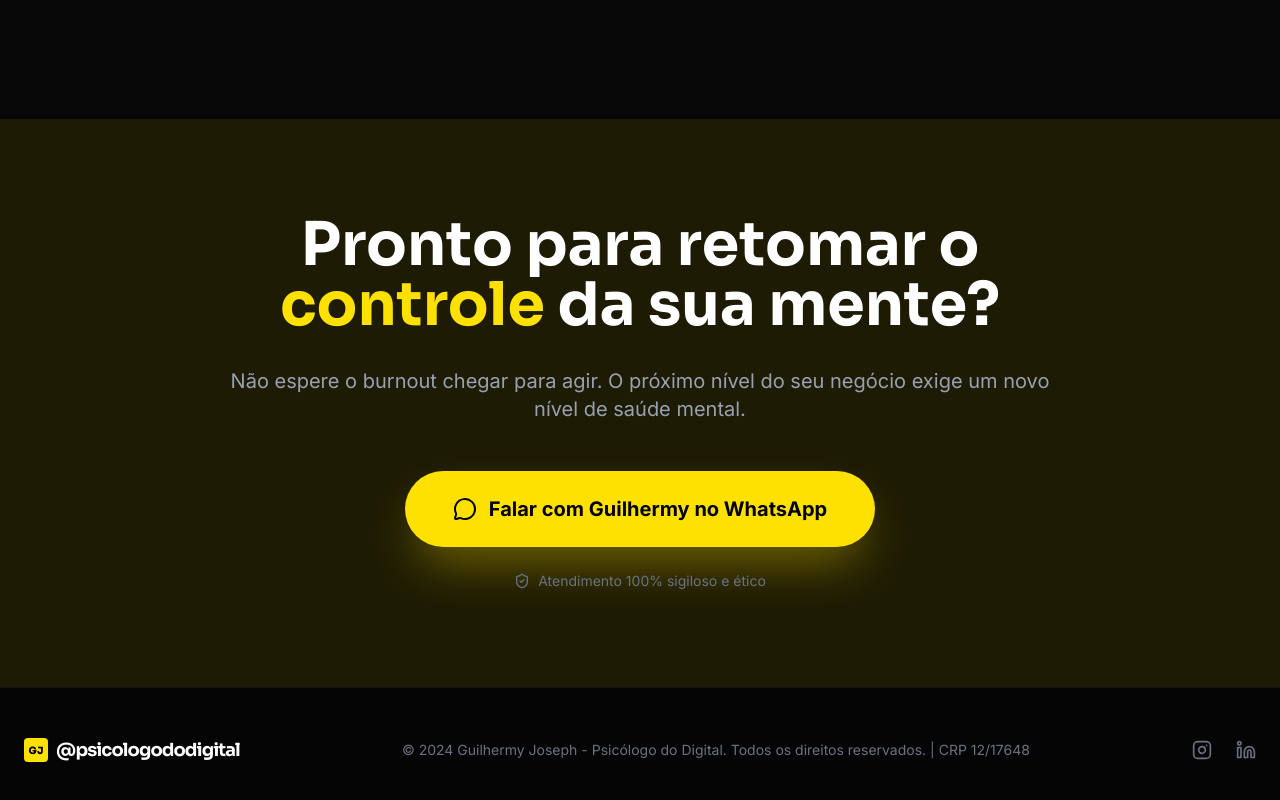
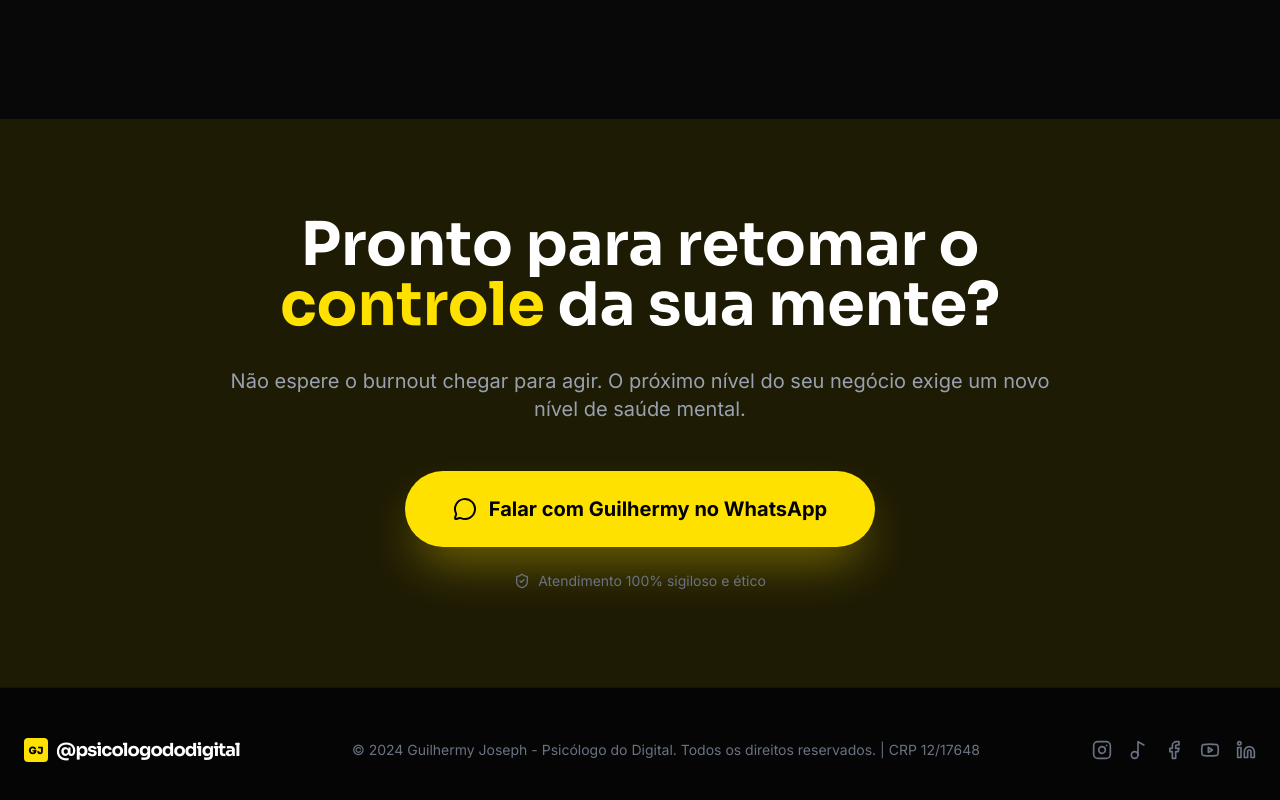
Before and after one commit to iBuildy/prototipo---guilhermy, a React (Vite) app: page / in a window 1280 px wide. Shown: the part 4415-5215 px from the top of the page. Built offline with nearby package versions, Linux system fonts and the light colour scheme.

Commit message:
feat: update footer with social links (IG, TikTok, FB, YT, LinkedIn)

```diff
--- a/src/App.tsx
+++ b/src/App.tsx
@@ -9,6 +9,9 @@ import {
   ChevronDown,
   Instagram,
   Linkedin,
+  Youtube,
+  Facebook,
+  Music2, // Using Music2 for TikTok
   Clock,
   ShieldCheck,
   Menu,
@@ -497,9 +500,12 @@ export default function App() {
             © 2024 Guilhermy Joseph - Psicólogo do Digital. Todos os direitos reservados. <br className="md:hidden" />
             <span className="hidden md:inline"> | </span> CRP 12/17648
           </div>
-          <div className="flex gap-6">
-            <a href="#" className="text-gray-500 hover:text-white transition-colors"><Instagram className="w-5 h-5" /></a>
-            <a href="#" className="text-gray-500 hover:text-white transition-colors"><Linkedin className="w-5 h-5" /></a>
+          <div className="flex gap-4">
+            <a href="https://instagram.com/psicologododigital" target="_blank" rel="noopener noreferrer" className="text-gray-500 hover:text-[#FFE100] transition-colors"><Instagram className="w-5 h-5" /></a>
+            <a href="https://tiktok.com/@psicologododigital" target="_blank" rel="noopener noreferrer" className="text-gray-500 hover:text-[#FFE100] transition-colors"><Music2 className="w-5 h-5" /></a>
+            <a href="https://www.facebook.com/guilhermy.joseph" target="_blank" rel="noopener noreferrer" className="text-gray-500 hover:text-[#FFE100] transition-colors"><Facebook className="w-5 h-5" /></a>
+            <a href="https://www.youtube.com/@guilhermy.joseph" target="_blank" rel="noopener noreferrer" className="text-gray-500 hover:text-[#FFE100] transition-colors"><Youtube className="w-5 h-5" /></a>
+            <a href="https://www.linkedin.com/in/guilhermy-joseph-evaristo-costa-28a78511b/" target="_blank" rel="noopener noreferrer" className="text-gray-500 hover:text-[#FFE100] transition-colors"><Linkedin className="w-5 h-5" /></a>
           </div>
         </div>
       </footer>
```
